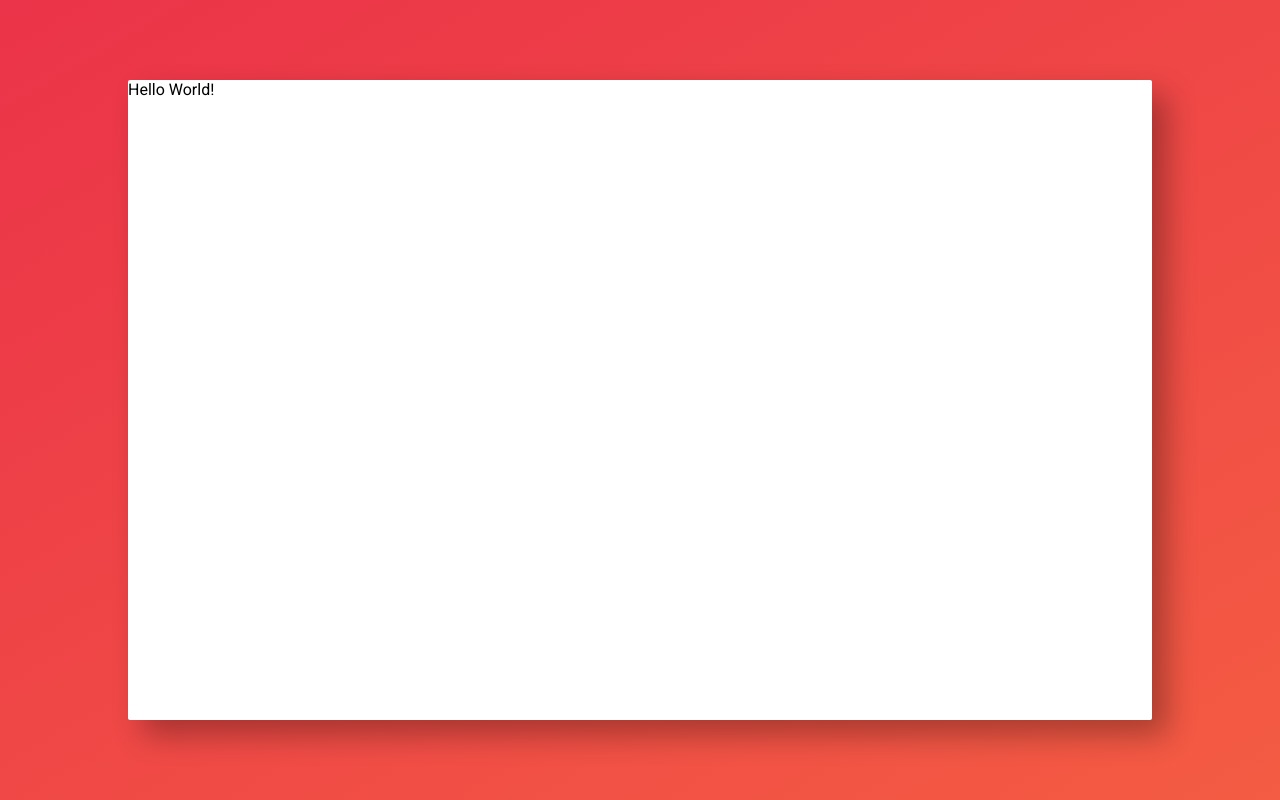
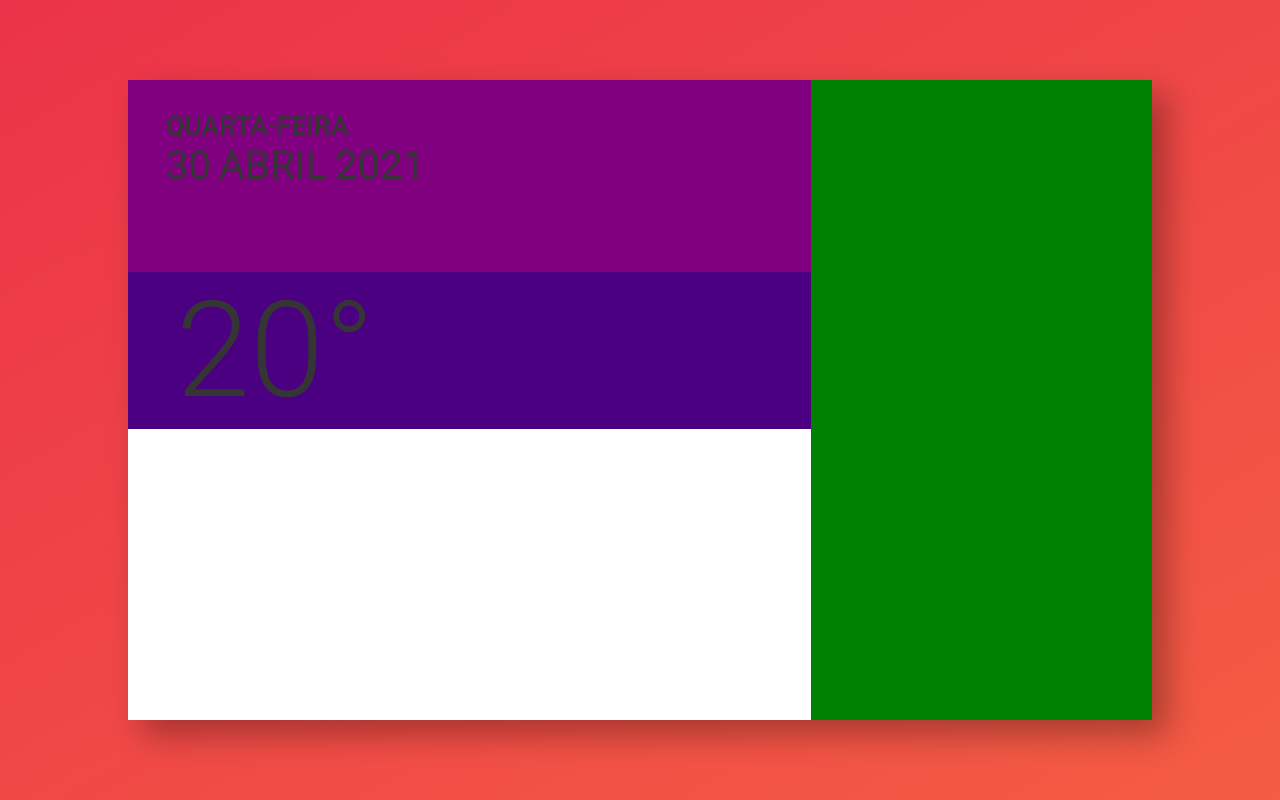
Before and after one commit to GustsgomesBr/weather-app-reactjs, a React (Create React App) app: page / in a window 1280 px wide. Built offline with nearby package versions, Linux system fonts and the light colour scheme.

Commit message:
:tada: Weather component created

```diff
--- a/src/App.js
+++ b/src/App.js
@@ -1,7 +1,27 @@
+import weekWeather from './weekWeather';
+
 function App() {
   return (
     <div className="App">
-      <a>Hello World!</a>
+      <main>
+        <section className="week-day-month">
+            <h3>QUARTA-FEIRA</h3>
+            <div>
+              <h1>30</h1>
+              <h2>ABRIL</h2>
+              <h2>2021</h2>
+          </div>
+        </section>
+        <section className="temperature">
+          <h1>20°</h1>
+        </section>
+        <section className="week-weather">
+          <weekWeather />
+        </section>
+      </main>
+      <aside>
+
+      </aside>
     </div>
   );
 }
--- a/src/index.css
+++ b/src/index.css
@@ -21,5 +21,55 @@ div .App{
     width: 80vw;
     height: 80vh;
     box-shadow: 15px 15px 30px rgba(0,0,0, 0.3);
-    border-radius: 2px;
+    display: grid;
+    grid-template-columns: 2fr 1fr;
 }
+
+aside{
+    width: 100%;
+    height: 100%;
+    background: green;
+}
+
+main{
+
+}
+
+.week-day-month{
+    padding: 30px;
+    width: 100%;
+    height: 30%;
+    color: #353535;
+    background: purple;
+}
+
+.week-day-month div{
+    display: flex;
+}
+
+.week-day-month h1{
+    font-weight: 400;
+    margin-left: 0.5rem;
+    font-size: 30pt;
+}
+.week-day-month h2{
+    margin-left: 0.5rem;
+    font-size: 30pt;
+    font-weight: 400;
+}
+.week-day-month h3{
+    margin-left: 0.5rem;
+    font-size: 20pt;
+    font-weight: 500;
+}
+
+.temperature{
+    background: indigo;
+    color: #353535;
+}
+
+.temperature h1{
+    font-size: 100pt;
+    margin-left: 3rem;
+    font-weight: 300;
+}
--- /dev/null
+++ b/src/weekWeather.js
@@ -0,0 +1,9 @@
+function weekWeather() {
+    return (
+      <section className="week-Weather-item">
+
+      </section>
+    );
+  }
+
+  export default weekWeather;
```
